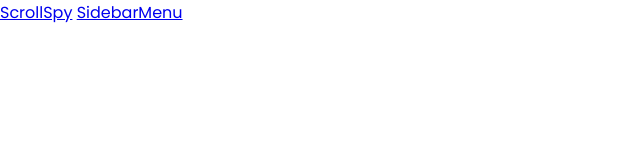
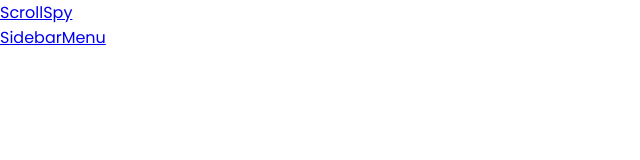
Before and after one commit to Ocho1300/ocho1300.github.io, a plain HTML site: page index.html in a window 1280 px wide. Shown: the whole page, without its empty margins (0-640 px from the left). Drawn offline with Linux system fonts and the light colour scheme.

Commit message:
Add files via upload

```diff
--- a/index.html
+++ b/index.html
@@ -8,7 +8,7 @@
     <link rel="stylesheet" type="text/css" href="style.css">
 </head>
 <body>
-    <a href="ocho1300.github.io/ScrollSpy">ScrollSpy</a>
-    <a href="ocho1300.github.io/SidebarMenu">SidebarMenu</a>
+    <p><a href="https://ocho1300.github.io/ScrollSpy/">ScrollSpy</a></p>
+    <p><a href="https://ocho1300.github.io/SidebarMenu/">SidebarMenu</a></p>
 </body>
 </html>
```
